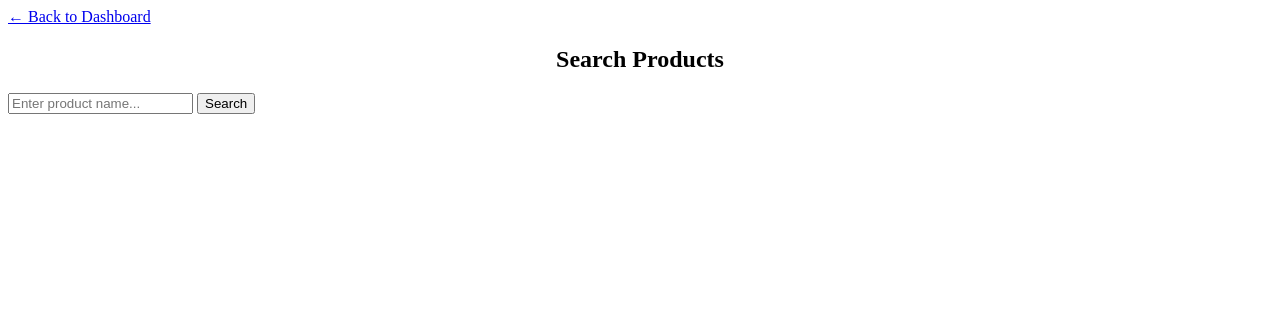
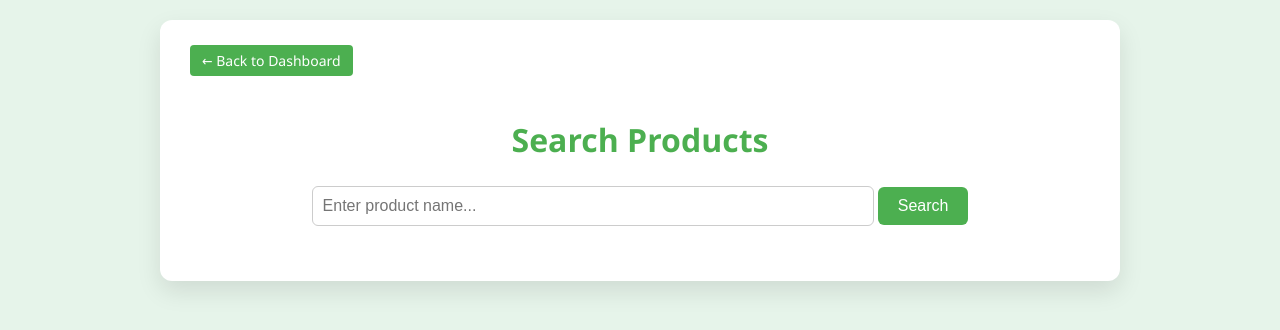
Before and after one commit to berkay-eren/ctis256-term-project, a PHP site: page /search.php in a window 1280 px wide. Shown: the top 330 px of the page. Run offline with PHP 8.4, Linux system fonts and the light colour scheme; the visitor is signed in with stand-in values (Sample User, id 1).

Commit message:
Update page styles

```diff
--- a/search.php
+++ b/search.php
@@ -37,7 +37,153 @@ if ($searchTerm !== '') {
     <meta charset="UTF-8">
     <title>Search Products</title>
     <style>
-        /* CSS buraya aynen gelecek, önceki gönderdiğin stil kodlarını kullanabilirsin */
+        body {
+            background: #e6f4ea;
+            font-family: 'Segoe UI', Tahoma, Geneva, Verdana, sans-serif;
+            margin: 0;
+            padding: 20px;
+            color: #333;
+        }
+        .container {
+            max-width: 900px;
+            margin: 0 auto;
+            background-color: #fff;
+            padding: 25px 30px;
+            border-radius: 12px;
+            box-shadow: 0 10px 25px rgba(0,0,0,0.1);
+        }
+        h2 {
+            text-align: center;
+            margin-bottom: 25px;
+            font-weight: 700;
+            color: #4CAF50;
+            font-size: 2rem;
+        }
+        .back-button {
+            padding: 6px 12px;
+            background-color: #4CAF50;
+            color: white;
+            border: none;
+            border-radius: 4px;
+            margin-bottom: 15px;
+            text-decoration: none;
+            font-size: 14px;
+            display: inline-block;
+            user-select: none;
+            transition: background-color 0.3s ease;
+        }
+        .back-button:hover {
+            background-color: #388e3c;
+        }
+        form {
+            text-align: center;
+            margin-bottom: 30px;
+        }
+        input[type="text"] {
+            width: 60%;
+            padding: 10px;
+            border-radius: 6px;
+            border: 1px solid #ccc;
+            font-size: 1rem;
+        }
+        button[type="submit"] {
+            padding: 10px 20px;
+            border: none;
+            background-color: #4CAF50;
+            color: white;
+            border-radius: 6px;
+            cursor: pointer;
+            font-size: 1rem;
+        }
+        button[type="submit"]:hover {
+            background-color: #388e3c;
+        }
+        .product-grid {
+            display: grid;
+            grid-template-columns: repeat(auto-fit, minmax(280px, 1fr));
+            gap: 20px;
+        }
+        .product-card {
+            background-color: #f9fff7;
+            border-radius: 12px;
+            border: 1px solid #a1d8a3;
+            padding: 20px;
+            display: flex;
+            flex-direction: column;
+            transition: box-shadow 0.2s ease;
+            position: relative;
+            color: #333;
+        }
+        .product-card:hover {
+            box-shadow: 0 10px 25px rgba(76, 175, 80, 0.4);
+        }
+        .product-image {
+            width: 100%;
+            height: 180px;
+            object-fit: cover;
+            border-radius: 8px;
+            margin-bottom: 15px;
+            background-color: #d0f0c0;
+        }
+        .product-info {
+            flex-grow: 1;
+        }
+        .product-title {
+            font-weight: 600;
+            font-size: 1.2rem;
+            margin-bottom: 8px;
+            color: #2e7d32;
+        }
+        .product-price {
+            margin-bottom: 12px;
+            font-weight: 700;
+            font-size: 1rem;
+            color: #4CAF50;
+        }
+        .normal-price {
+            text-decoration: line-through;
+            color: #7b7b7b;
+            margin-right: 10px;
+        }
+        .discounted-price {
+            color: #388e3c;
+            font-weight: 700;
+        }
+        .product-meta {
+            font-size: 0.9rem;
+            color: #555;
+        }
+        .add-cart-form {
+            padding: 10px 15px;
+            border-top: 1px solid #eee;
+            background-color: #fafafa;
+            margin-top: 10px;
+            display: flex;
+            align-items: center;
+            justify-content: center;
+            gap: 10px;
+        }
+        .add-cart-form input[type="number"] {
+            width: 60px;
+            padding: 5px;
+            border-radius: 6px;
+            border: 1px solid #ccc;
+            font-size: 1rem;
+        }
+        .add-cart-form button {
+            padding: 6px 12px;
+            background-color: #4CAF50;
+            color: white;
+            border: none;
+            border-radius: 6px;
+            cursor: pointer;
+            font-weight: 600;
+            transition: background-color 0.3s ease;
+        }
+        .add-cart-form button:hover {
+            background-color: #388e3c;
+        }
+
     </style>
 </head>
 <body>
```
Also changed, not shown: cart.php (+124 -70 lines).
